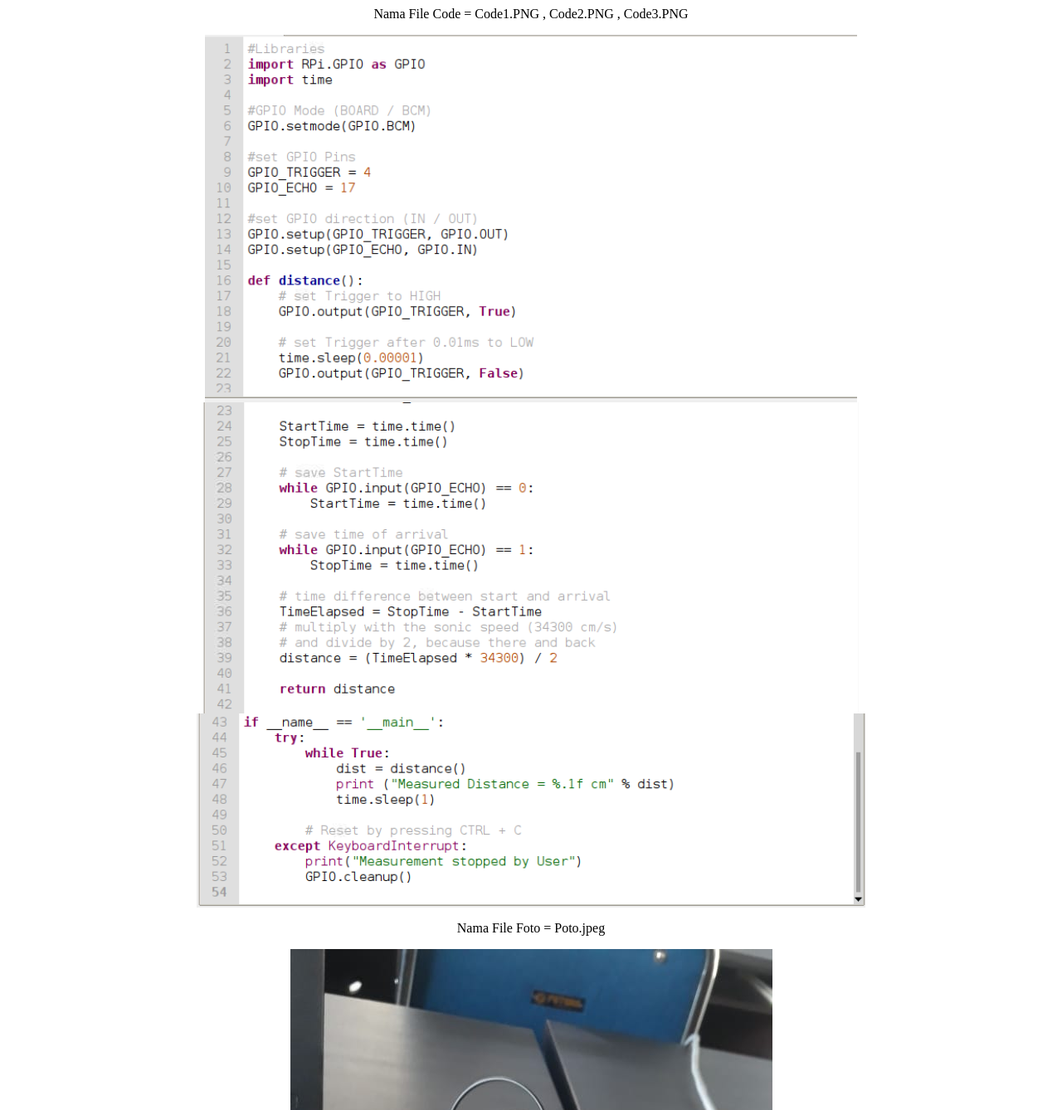
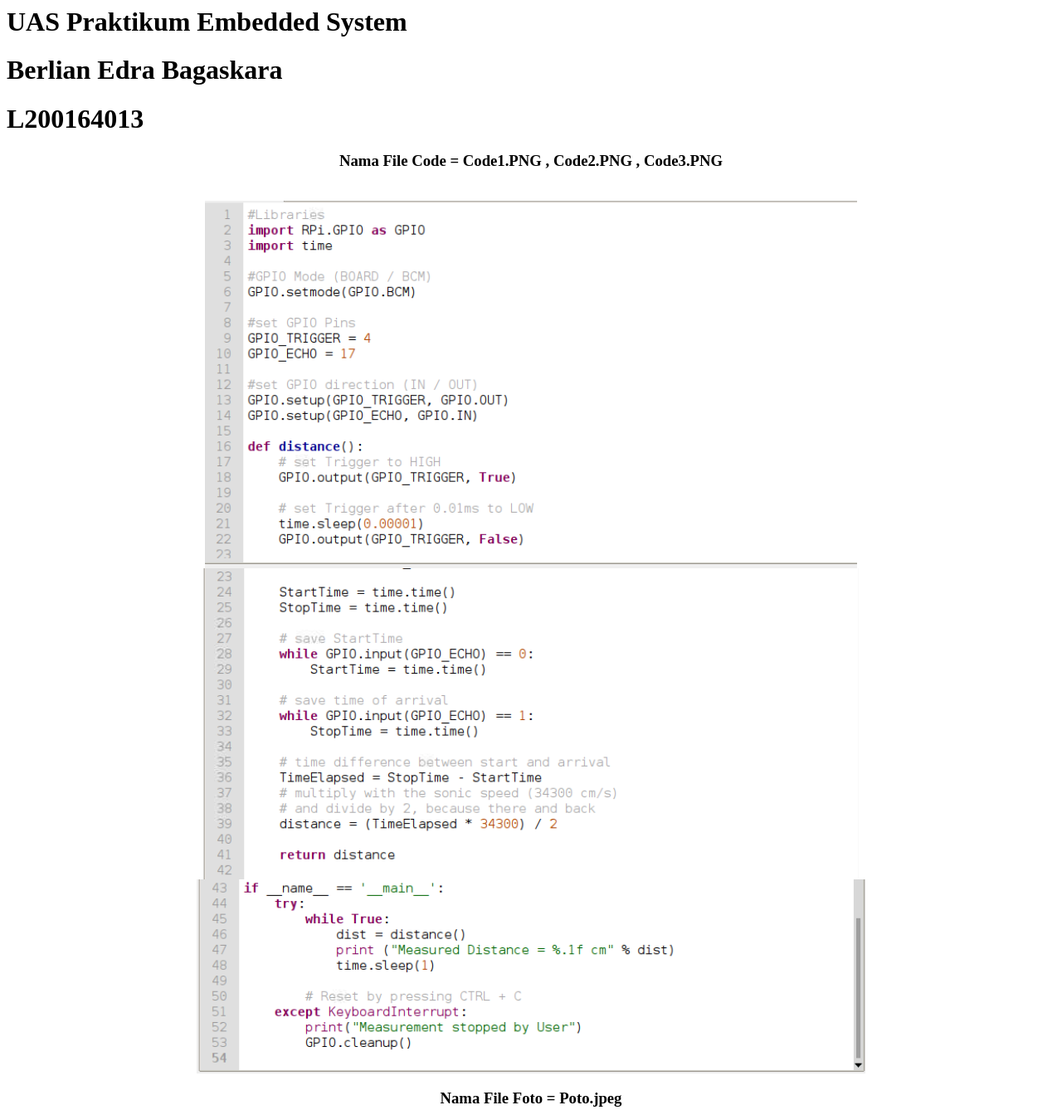
Before and after one commit to L200164013/l200164013.github.io, a plain HTML site: page rpi/index.html in a window 1280 px wide. Shown: the top 1338 px of the page at 83% size. Drawn offline with Linux system fonts and the light colour scheme.

Commit message:
Update index.html

```diff
--- a/rpi/index.html
+++ b/rpi/index.html
@@ -1,13 +1,16 @@
 <html>
+ <h1>UAS Praktikum Embedded System</h1>
+ <h1>Berlian Edra Bagaskara</h1>
+ <h1>L200164013</h1>
 <center>
- <p>Nama File Code = Code1.PNG , Code2.PNG , Code3.PNG</p>
+ <h3><p>Nama File Code = Code1.PNG , Code2.PNG , Code3.PNG</p></h3></br>
   <img src="Code1.PNG"></br>
   <img src="Code2.PNG"></br>
   <img src="Code3.PNG"></br>
-<p>Nama File Foto = Poto.jpeg</p>
+<h3><p>Nama File Foto = Poto.jpeg</p></h3></br>
 <img src="Poto.jpeg" alt="Ultrasonic"> </br></br></br></br>
 
-<p>Nama File Video = Pideo.mp4</p>
+<h3><p>Nama File Video = Pideo.mp4</p></h3></br>
 <video width="1366" height="768" controls>
   <source src="Pideo.mp4" type="video/mp4">
   <source src="Pideo.ogg" type="video/ogg">
```
